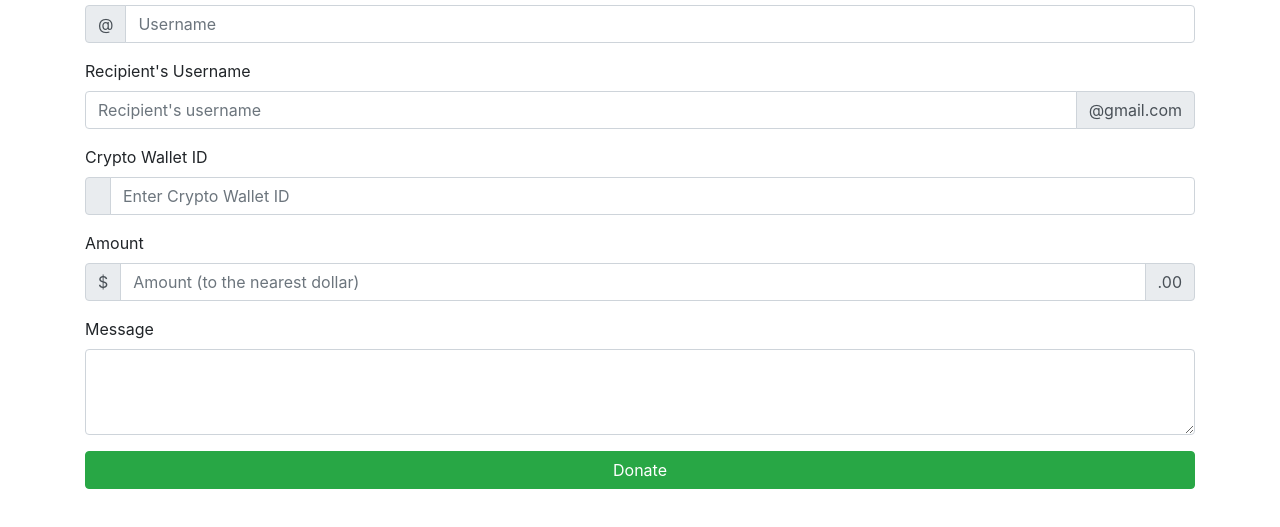
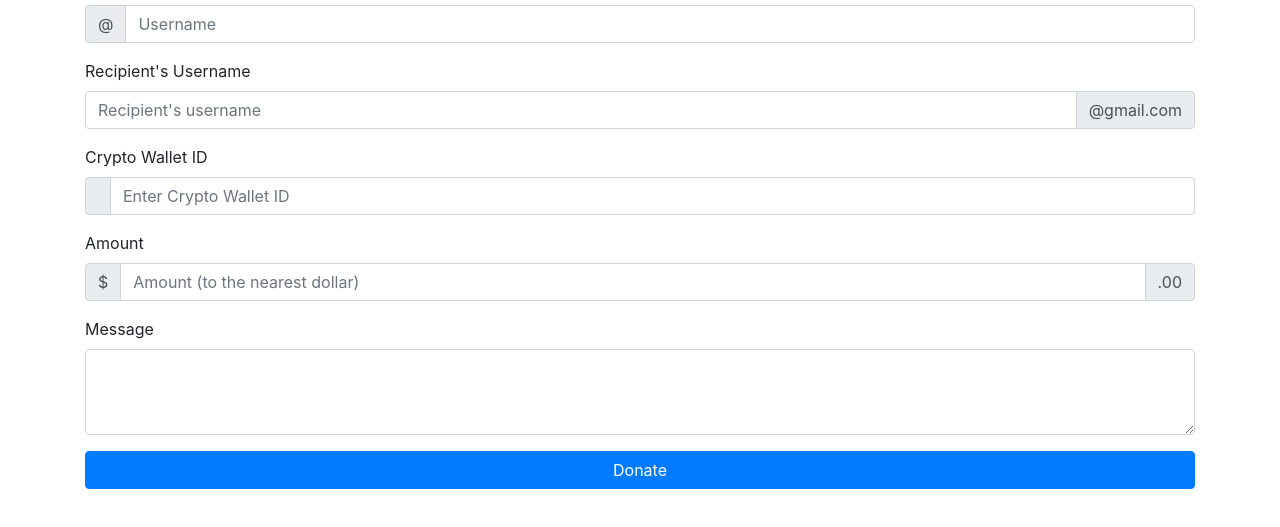
Before and after one commit to IndexPosition/hopeharbour, a plain HTML site: page web_redirect.html in a window 1280 px wide. Shown: the part 147-674 px from the top of the page. Drawn offline with nearby package versions, Linux system fonts and the light colour scheme.

Commit message:
Update web_redirect.html

```diff
--- a/web_redirect.html
+++ b/web_redirect.html
@@ -58,7 +58,7 @@
           <textarea class="form-control" id="message" rows="3"></textarea>
         </div>
 
-        <button type="button" class="btn btn-success btn-block" onclick="window.location.href='thankyou.html'">Donate</button>
+        <button type="button" class="btn btn-primary btn-block" onclick="window.location.href='thankyou.html'">Donate</button>
       </form>
     </div>
   </body>
```
